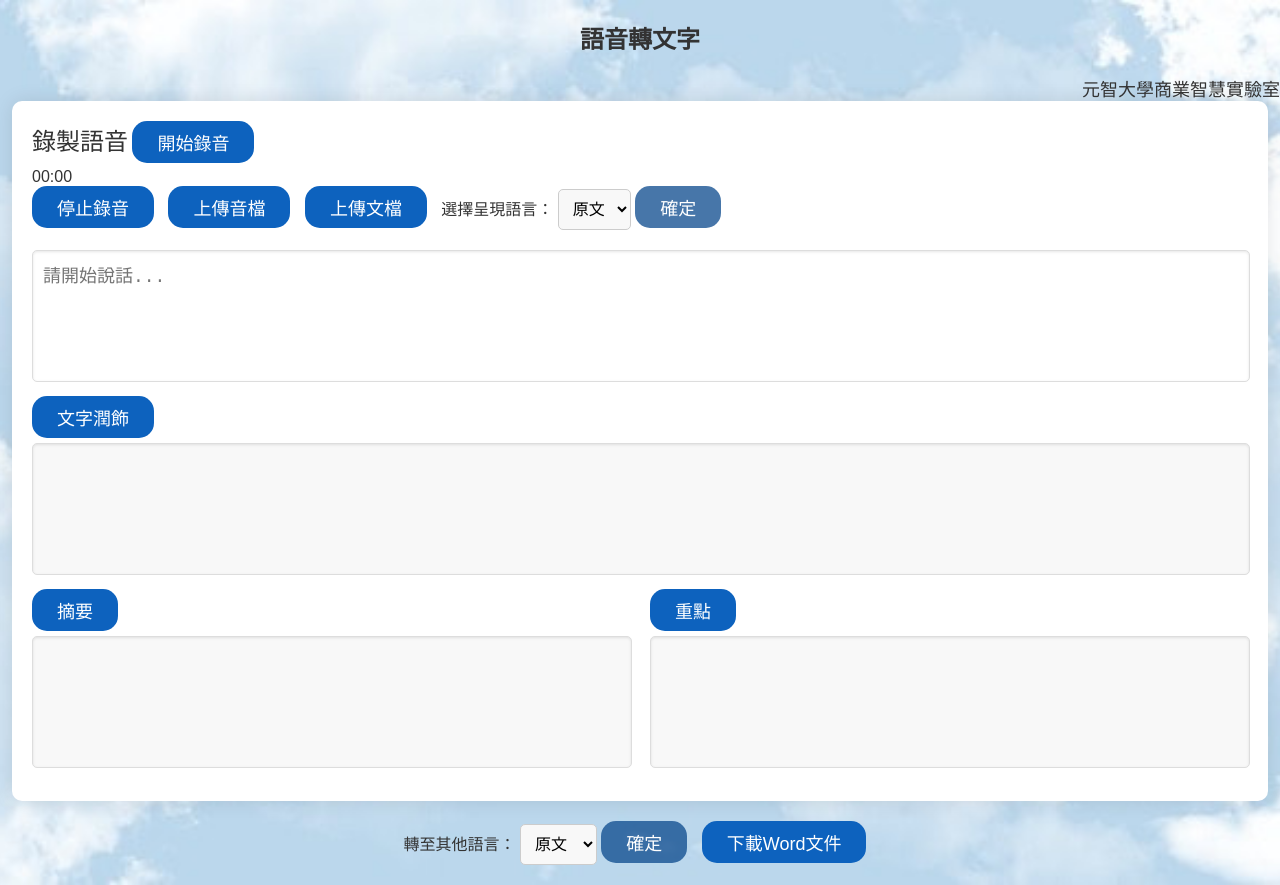
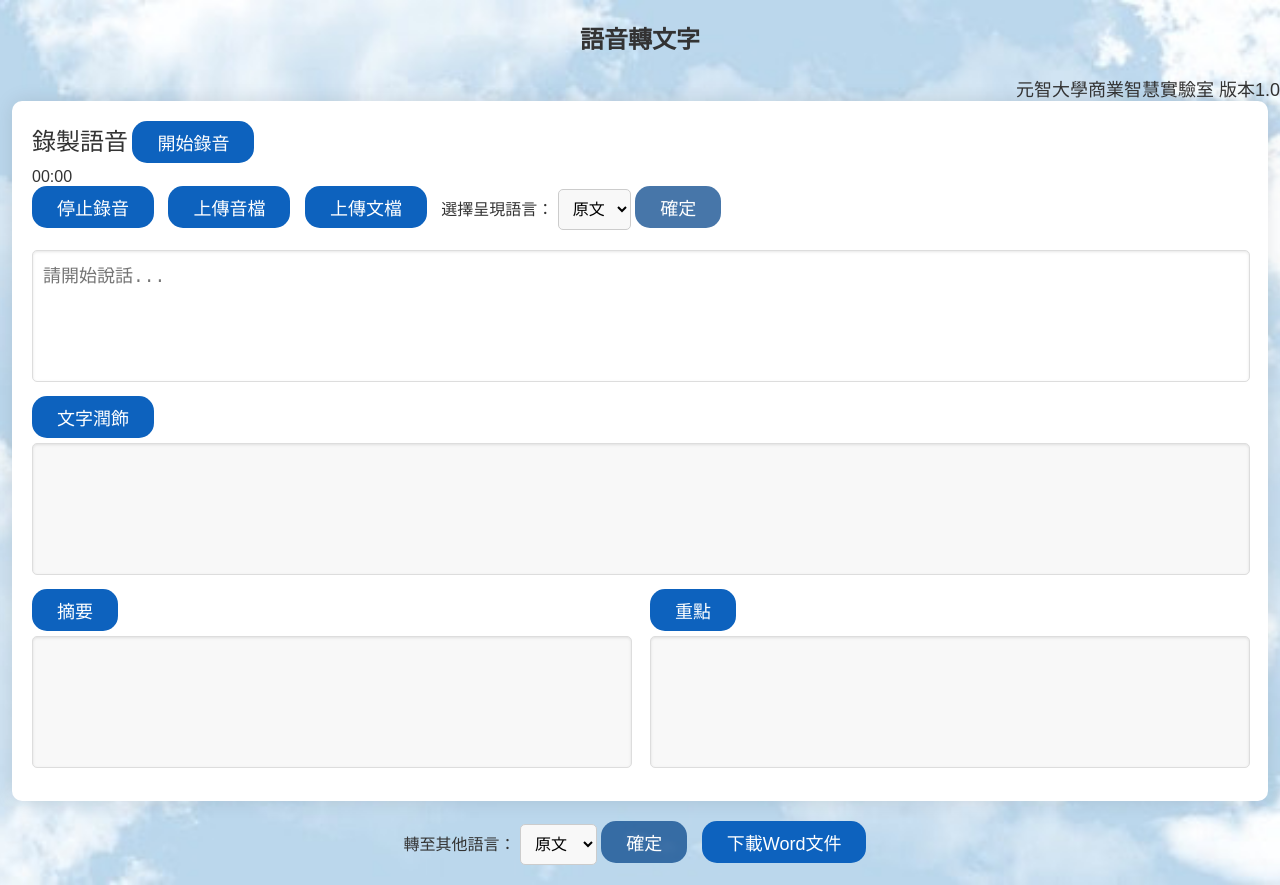
Before and after one commit to warmman1005/NL, a website: page SpeechToText1531/frontend/index.html in a window 1280 px wide. Drawn offline with Linux system fonts and the light colour scheme; no server answers; files whose address does not match are found by name.

Commit message:
index.html

```diff
--- a/SpeechToText1531/frontend/index.html
+++ b/SpeechToText1531/frontend/index.html
@@ -152,7 +152,7 @@
     <div>
     <center><h2>語音轉文字</h2></center>
     <div style="text-align: right; font-size: large;">
-        元智大學商業智慧實驗室
+        元智大學商業智慧實驗室 版本1.0
     </div>
     </div>
 
@@ -208,6 +208,7 @@
         </select>
         <button id="translateBtn">確定</button>
         <button id="downloadBtn">下載Word文件</button>
+
     </center>
 
     <div id="recordingModal" class="modal">
```
